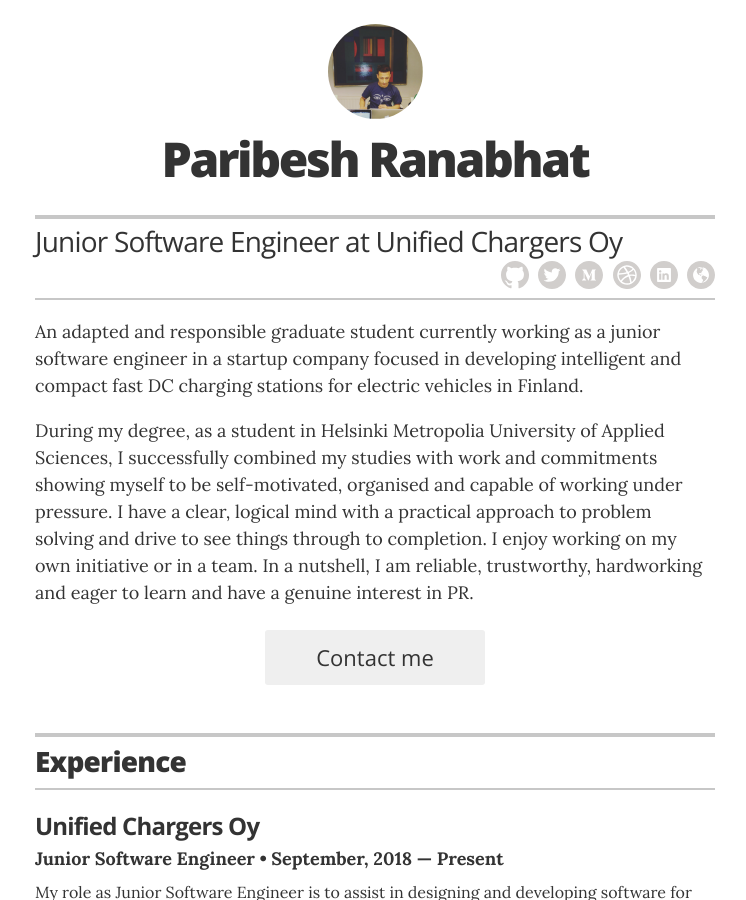
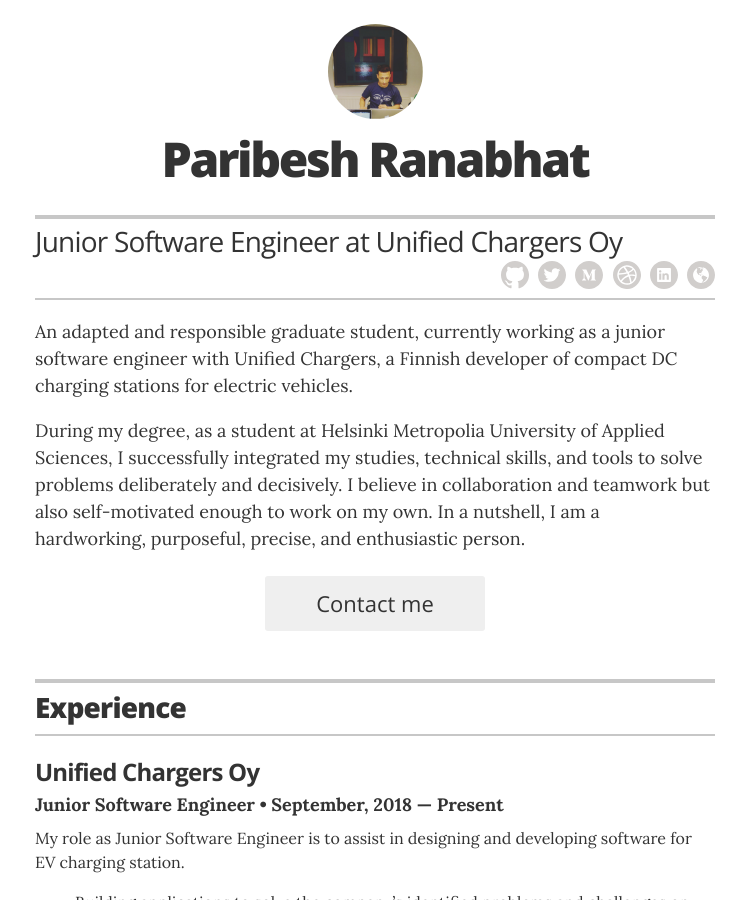
Before and after one commit to ranabhat/ranabhat.github.io, a Jekyll site: the page built from index.html, in a window 1280 px wide and 900 px high. Shown: the whole window, without its empty margins (265-1011 px from the left). Built offline with Jekyll 4.4.1, drawn with Linux system fonts in a browser that asks for light colours.

Commit message:
changed configuration

```diff
--- a/_config.yml
+++ b/_config.yml
@@ -17,15 +17,13 @@
 resume_contact_email:           "paribessh_sab@hotmail.com"
 
 # the next two items are used for schema itemprops in _layouts/resume.html
-resume_contact_telephone:       "(+358)400960068"
+resume_contact_telephone:       "(+358)00000000"
 resume_contact_address:         "Juusintie 5 A 16, 02700, Kauniainen, Finland"
 
-resume_header_contact_info:     "Juusintie 5 A 16, 02700, Kauniainen, Finland • (+358)400960068 • paribessh_sab@hotmail.com"
+resume_header_contact_info:     "Juusintie 5 A 16, 02700, Kauniainen, Finland • (+358)00000000 • paribessh_sab@hotmail.com"
 display_header_contact_info:    "false"
 
-resume_header_intro: "<p>An adapted and responsible graduate student currently working as a junior software engineer in a startup company focused in developing intelligent and compact fast DC charging stations for electric vehicles in Finland.
-</p><p>During my degree, as a student in Helsinki Metropolia University of Applied Sciences, I successfully combined my studies with work and commitments showing myself to be self-motivated, organised and capable of working under pressure. I have a clear, logical mind with a practical approach to problem solving and drive to see things through to completion. I enjoy working on my own initiative or in a team. In a nutshell, I am reliable, trustworthy, hardworking and eager to learn and have a genuine interest in PR.
-</p>"
+resume_header_intro: "<p>An adapted and responsible graduate student, currently working as a junior software engineer with Unified Chargers, a Finnish developer of compact DC charging stations for electric vehicles.</p><p>During my degree, as a student at Helsinki Metropolia University of Applied Sciences, I successfully integrated my studies, technical skills, and tools to solve problems deliberately and decisively. I believe in collaboration and teamwork but also self-motivated enough to work on my own. In a nutshell, I am a hardworking, purposeful, precise, and enthusiastic person.</p>"
 
 # use "yes" to display the email contact button,
 # "no" to display an "I'm not looking for work" message,
```
